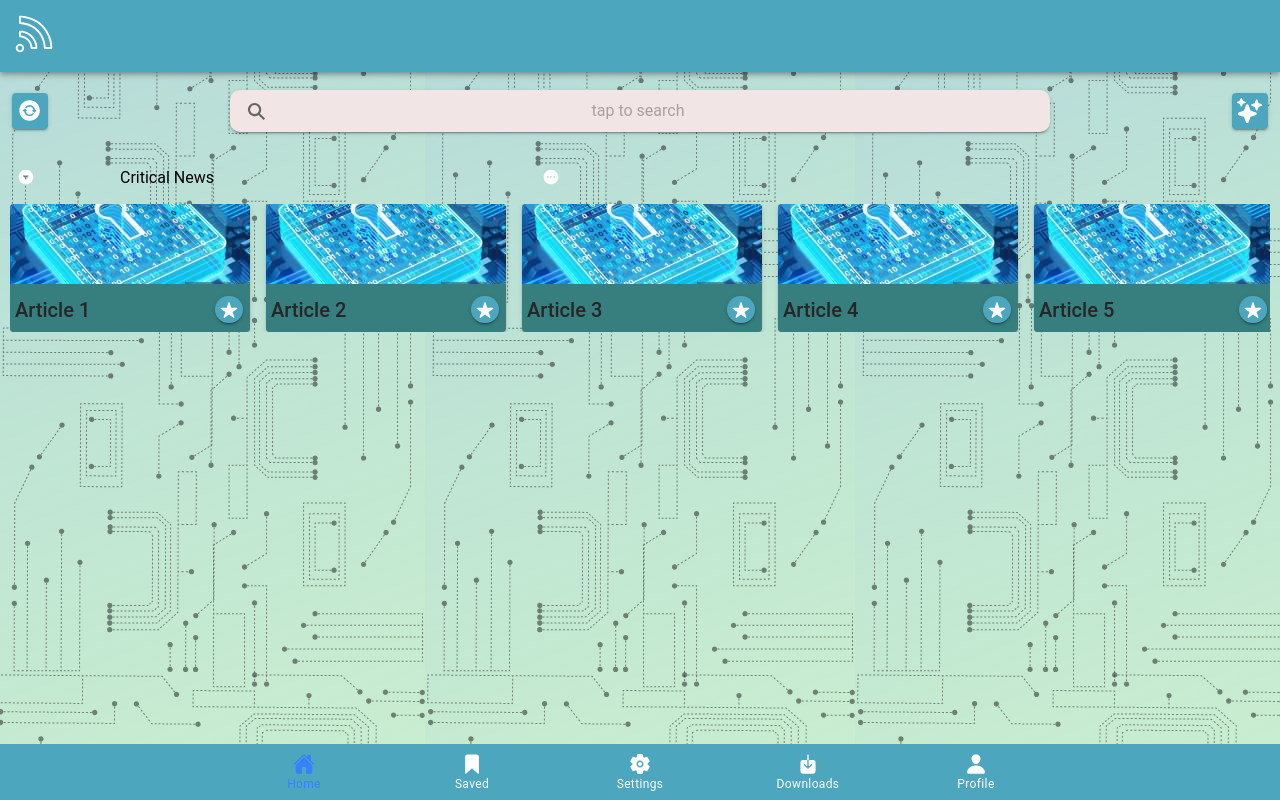
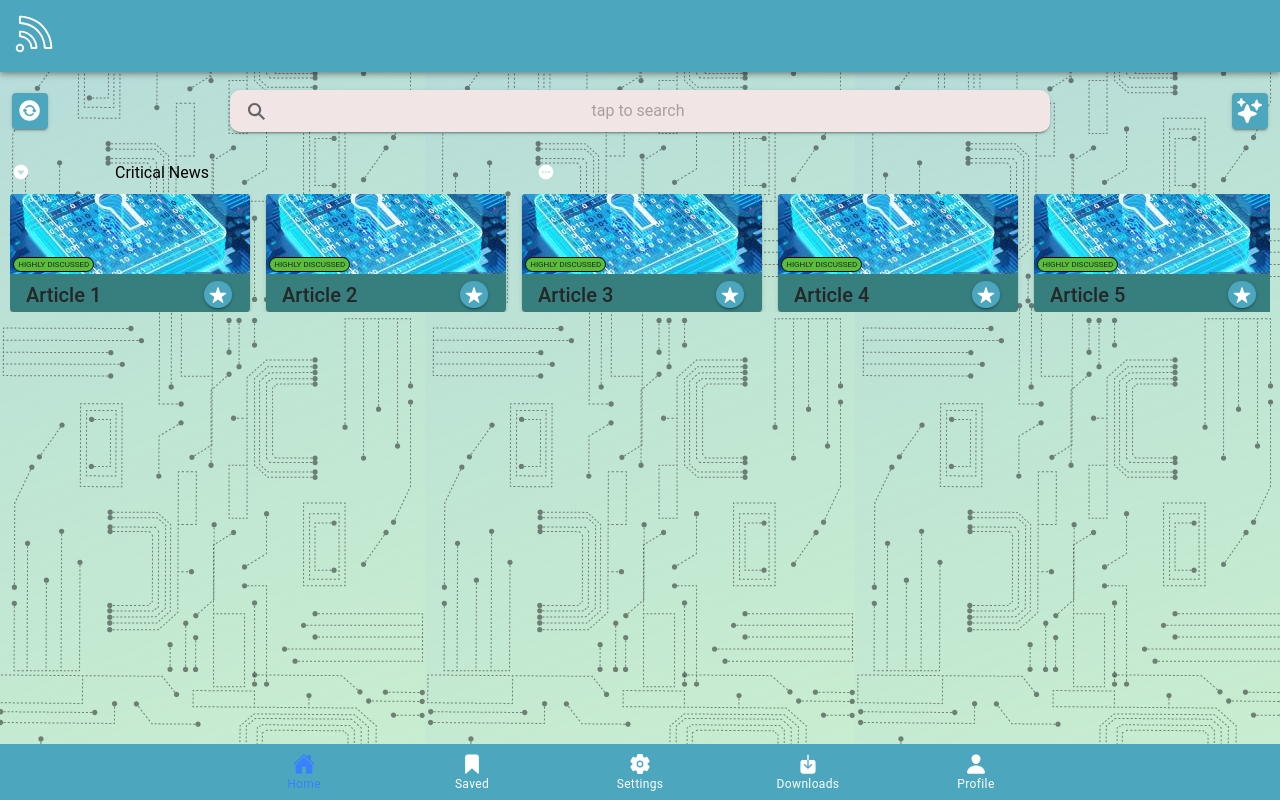
Before and after one commit to Konstantinos-Chatzistavrou/Threat-Watch, a React (Vite) app in the folder ui/: page /home in a window 1280 px wide. Both pictures are taken after a click on the element 26 px from the left and 177 px from the top of the page. Built offline with nearby package versions, Linux system fonts and the light colour scheme.

Commit message:
155: Added highly discussed badges on critical news

```diff
--- /dev/null
+++ b/ui/src/app/common/Chip/Chip.tsx
@@ -0,0 +1,43 @@
+import React, { ReactNode } from "react";
+import { IonLabel } from "@ionic/react";
+
+interface IonLabelProps {
+  color?:
+    | "primary"
+    | "secondary"
+    | "tertiary"
+    | "success"
+    | "warning"
+    | "danger"
+    | "light"
+    | "medium"
+    | "dark";
+}
+
+interface ChipProps {
+  backgroundColor?: string;
+  content: ReactNode;
+  ionLabelProps?: IonLabelProps;
+}
+
+const Chip = ({
+  content,
+  backgroundColor = "",
+  ionLabelProps = {},
+}: ChipProps) => {
+  return (
+    <div
+      style={{
+        padding: "2px 4px",
+        backgroundColor,
+        borderRadius: "10px",
+        border: "1px solid black",
+        fontSize: "0.5rem",
+      }}
+    >
+      <IonLabel {...ionLabelProps}>{content}</IonLabel>
+    </div>
+  );
+};
+
+export default Chip;
--- a/ui/src/app/pages/home/components/CriticalNews.tsx
+++ b/ui/src/app/pages/home/components/CriticalNews.tsx
@@ -2,6 +2,7 @@ import React, { ReactNode, useState } from "react";
 import {
   IonCol,
   IonContent,
+  IonGrid,
   IonItem,
   IonLabel,
   IonList,
@@ -23,7 +24,7 @@ const CriticalNews = ({ articles, render }: CriticalNewsProps) => {
   const [showSwiper, setShowSwiper] = useState(false);
 
   return (
-    <>
+    <IonGrid class={"ion-no-padding"}>
       <IonRow class={"ion-align-items-center ion-justify-content-center"}>
         <IonCol size={"1"}>
           <Button
@@ -78,8 +79,7 @@ const CriticalNews = ({ articles, render }: CriticalNewsProps) => {
           </IonPopover>
         </IonCol>
       </IonRow>
-      {showSwiper && (
-        <IonRow>
+      <IonRow class={!showSwiper ? "ion-hide" : ""}>
         <Swiper slidesPerView={"auto"}>
           {articles.map((article) => (
             <SwiperSlide key={article.id} style={{ width: "fit-content" }}>
@@ -88,8 +88,7 @@ const CriticalNews = ({ articles, render }: CriticalNewsProps) => {
           ))}
         </Swiper>
       </IonRow>
-      )}
-    </>
+    </IonGrid>
   );
 };
 
--- a/ui/src/app/pages/home/index.tsx
+++ b/ui/src/app/pages/home/index.tsx
@@ -16,6 +16,7 @@ import Button from "../../common/Button/Button";
 import lockSecurityImage from "../../../assets/lock-circuit.jpeg";
 import CriticalNews from "./components/CriticalNews";
 import ArticleMockData from "./mock-data/articleHeaders.json";
+import Chip from "../../common/Chip/Chip";
 
 const Home: React.FC = () => {
   const handleSearchChange = () => {};
@@ -36,8 +37,22 @@ const Home: React.FC = () => {
           objectFit: "none",
         }}
       />
+      <div
+        style={{
+          position: "fixed",
+          bottom: "2.5rem",
+          left: "0.2rem",
+        }}
+      >
+        <Chip
+          content={"HIGHLY DISCUSSED"}
+          backgroundColor={"#59BE3B"}
+          ionLabelProps={{ color: "dark" }}
+        />
+      </div>
+
       <IonCardHeader class={"ion-no-padding"}>
-        <IonRow class={"ion-align-items-center"}>
+        <IonRow class={"ion-align-items-center ion-padding-horizontal"}>
           <IonCol>
             <IonCardTitle>{title}</IonCardTitle>
           </IonCol>
```
Lines whose indentation alone changed are shown as unchanged.
